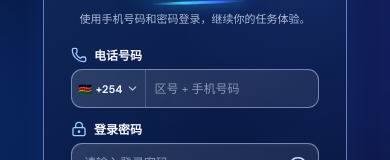
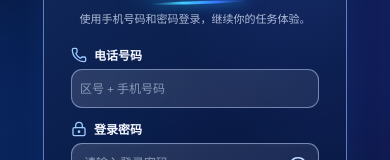
Before and after one commit to xiaolongsvip/whatsapp-task-platform, a Next.js app in the folder apps/web/: page /login in a window 390 px wide. Shown: the part 322-482 px from the top of the page. Built offline with nearby package versions, Linux system fonts and the light colour scheme.

Commit message:
Remove country selector and accept full international phone number in one field

```diff
--- a/apps/web/src/components/auth-form.tsx
+++ b/apps/web/src/components/auth-form.tsx
@@ -3,21 +3,12 @@
 import Link from "next/link";
 import { FormEvent, useState } from "react";
 import { useRouter } from "next/navigation";
-import { Check, ChevronDown, Eye, EyeOff, LockKeyhole, Phone, ShieldCheck, UserRoundPlus } from "lucide-react";
+import { Check, Eye, EyeOff, LockKeyhole, Phone, ShieldCheck, UserRoundPlus } from "lucide-react";
 
 type AuthMode = "register" | "login";
-const COUNTRY_CODES = [
-  { name: "Kenya", flag: "🇰🇪", code: "+254" },
-  { name: "United States", flag: "🇺🇸", code: "+1" },
-  { name: "United Kingdom", flag: "🇬🇧", code: "+44" },
-  { name: "Japan", flag: "🇯🇵", code: "+81" },
-  { name: "Taiwan", flag: "🇹🇼", code: "+886" },
-];
-
 export function AuthForm({ mode }: { mode: AuthMode }) {
   const router = useRouter();
   const isRegister = mode === "register";
-  const [countryCode, setCountryCode] = useState("+254");
   const [phone, setPhone] = useState("");
   const [password, setPassword] = useState("");
   const [confirmPassword, setConfirmPassword] = useState("");
@@ -37,16 +28,7 @@ export function AuthForm({ mode }: { mode: AuthMode }) {
     event.preventDefault();
     setError("");
     setNotice("");
-    const typedDigits = phone.replace(/\D/g, "");
-    const typedInternational = phone.trim().startsWith("+") || COUNTRY_CODES.some((country) => {
-      const prefix = country.code.replace("+", "");
-      return typedDigits.startsWith(prefix) && typedDigits.length > prefix.length + 6;
-    });
-    const matchedCountry = typedInternational
-      ? COUNTRY_CODES.find((country) => typedDigits.startsWith(country.code.replace("+", "")))
-      : undefined;
-    const fullPhone = typedInternational ? typedDigits : `${countryCode}${typedDigits}`.replace(/\D/g, "");
-    const effectiveCountryCode = matchedCountry?.code ?? countryCode;
+    const fullPhone = phone.replace(/\D/g, "");
     if (!/^\d{8,15}$/.test(fullPhone)) {
       setError("请输入正确的国际手机号码，包含国家区号。");
       return;
@@ -80,11 +62,9 @@ export function AuthForm({ mode }: { mode: AuthMode }) {
         try {
           if (remember) {
             window.localStorage.setItem("wtp.remembered-phone", fullPhone);
-            window.localStorage.setItem("wtp.remembered-country-code", effectiveCountryCode);
-          } else {
+                      } else {
             window.localStorage.removeItem("wtp.remembered-phone");
-            window.localStorage.removeItem("wtp.remembered-country-code");
-          }
+                      }
         } catch {
           // Do not block login when browser storage is disabled.
         }
@@ -140,14 +120,6 @@ export function AuthForm({ mode }: { mode: AuthMode }) {
           <div className="aurora-field">
             <label htmlFor="auth-phone"><Phone size={17} /> 电话号码</label>
             <div className="aurora-phone-control">
-              <label className="aurora-country" htmlFor="auth-country-code" aria-label="国家区号">
-                <span>{COUNTRY_CODES.find((country) => country.code === countryCode)?.flag ?? "🌐"}</span>
-                <select id="auth-country-code" value={countryCode} onChange={(event) => setCountryCode(event.target.value)} aria-label="选择国家区号">
-                  {COUNTRY_CODES.map((country) => <option key={country.code} value={country.code}>{country.name} {country.code}</option>)}
-                </select>
-                <span className="aurora-country-code">{countryCode}</span>
-                <ChevronDown size={13} />
-              </label>
               <input id="auth-phone" name="phone" type="tel" inputMode="tel" autoComplete="tel" placeholder="区号 + 手机号码" value={phone} onChange={(event) => handlePhoneChange(event.target.value)} required maxLength={22} />
             </div>
             {isRegister && <span className="aurora-auth-hint">支持输入国家区号和手机号码。</span>}
```
